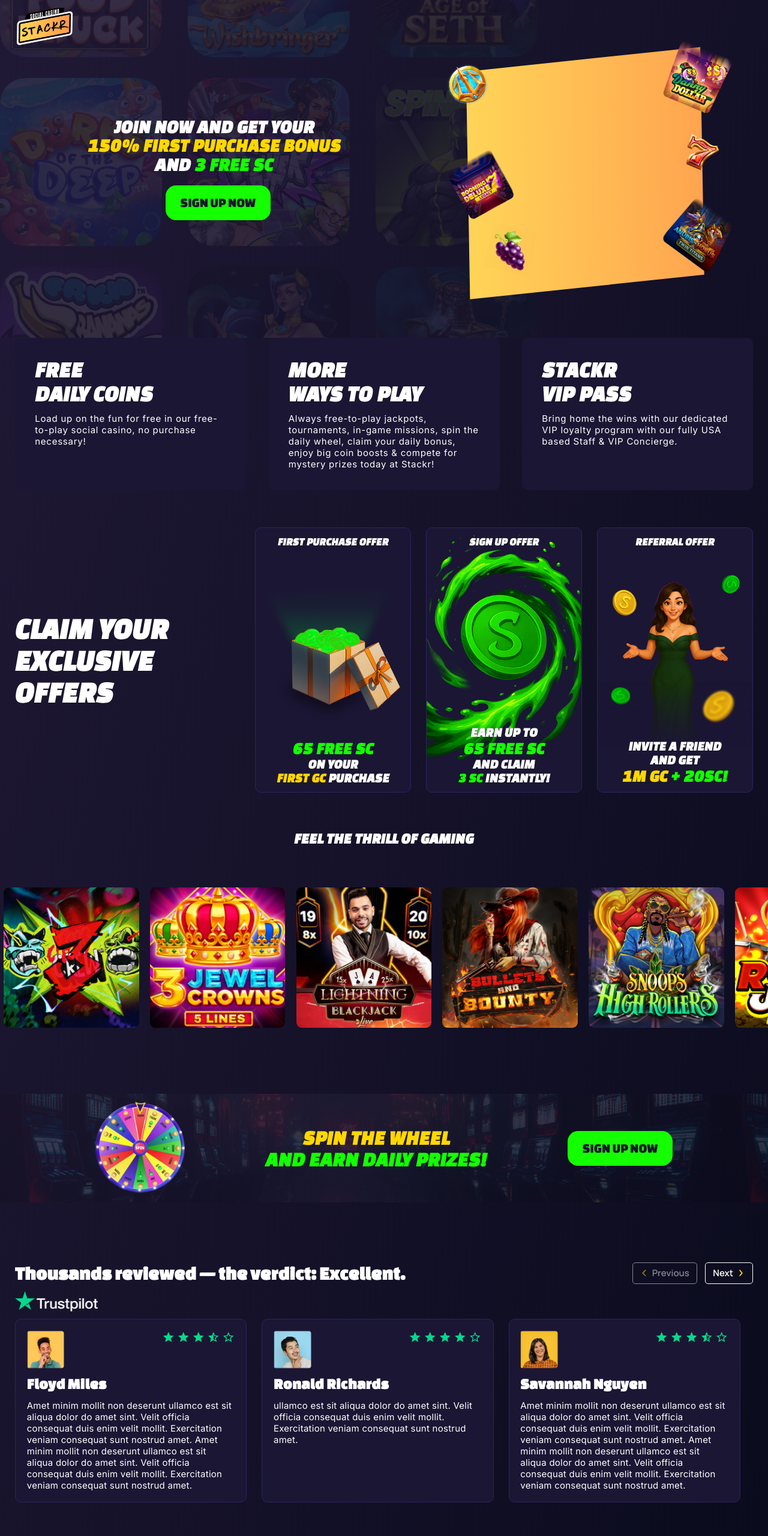
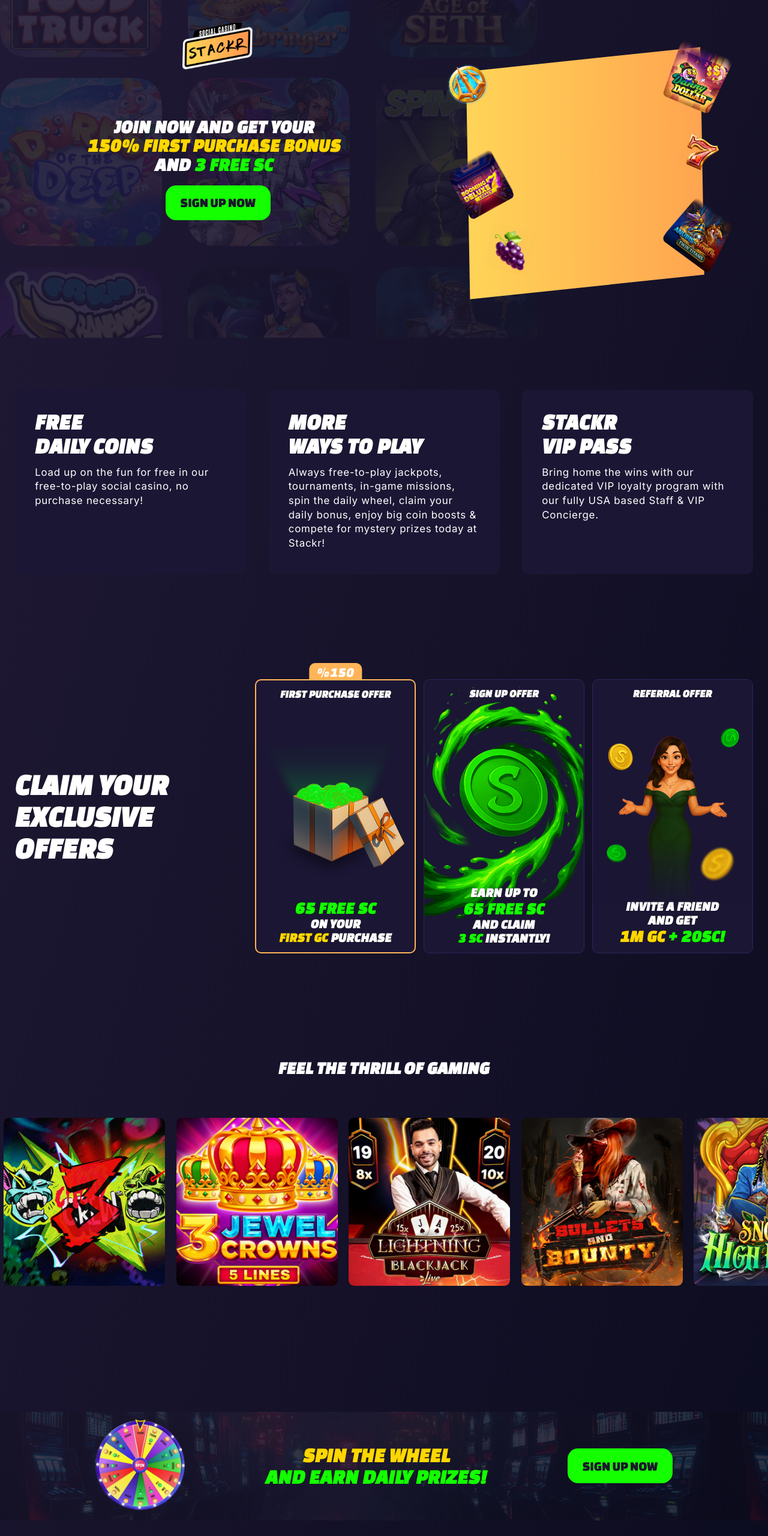
Before and after one commit to Adcropper-Developers/LP-Stackr, a plain HTML site: page index.html in a window 1280 px wide. Shown: the top 2560 px of the page at 60% size. Drawn offline with Linux system fonts and the light colour scheme; grey boxes are pictures that could not be loaded.

Commit message:
layout fix

```diff
--- a/index.html
+++ b/index.html
@@ -18,8 +18,8 @@
     <!-- Section 1 -->
     <section class="section1">
       <div class="container">
-        <img src="./assets/logo.png" class="logo" draggable="false" alt="Stackr Logo" />
         <div class="text-part">
+          <img src="./assets/logo.png" class="logo" draggable="false" alt="Stackr Logo" />
           <h1>
             Join Now and GET Your <br>
             <span class="text-yellow">150% first purchase bonus</span> <br>
@@ -31,7 +31,6 @@
         </div>
         <div class="anim-part">
           <video class="phone" autoplay playsinline muted loop>
-            <source src="./assets/phone.mp4" type="video/mp4" />
             <source src="./assets/phone.webm" type="video/webm" />
           </video>
           <picture>
@@ -104,10 +103,9 @@
     <section class="section3">
       <div class="container">
         <div class="header">
-          <h1>Claim Your Exclusive Offers</h1>
+          <h1>Claim Your <br> Exclusive <br> Offers</h1>
         </div>
         <div class="card">
-          <span class="card-header">%150</span>
           <h3>Sign Up Offer</h3>
           <picture>
             <source type="image/png" srcset="./assets/s_coin.png">
@@ -122,7 +120,6 @@
           </h2>
         </div>
         <div class="card">
-          <span class="card-header">%150</span>
           <h3>Referral Offer</h3>
           <picture>
             <source type="image/png" srcset="./assets/offer.png">
@@ -157,6 +154,36 @@
         <h1>Feel The Thrill Of Gaming</h1>
         <div class="game-wrapper">
           <picture>
+            <source type="image/png" srcset="./assets/game1.png">
+            <source type="image/webp" srcset="./assets/game1.webp">
+            <img src="./assets/game1.png" class="game" draggable="false" alt="crew 3" />
+          </picture>
+          <picture>
+            <source type="image/png" srcset="./assets/game2.png">
+            <source type="image/webp" srcset="./assets/game2.webp">
+            <img src="./assets/game2.png" class="game" draggable="false" alt="3 jewel crowns" />
+          </picture>
+          <picture>
+            <source type="image/png" srcset="./assets/game3.png">
+            <source type="image/webp" srcset="./assets/game3.webp">
+            <img src="./assets/game3.png" class="game" draggable="false" alt="lightning blackjack" />
+          </picture>
+          <picture>
+            <source type="image/png" srcset="./assets/game4.png">
+            <source type="image/webp" srcset="./assets/game4.webp">
+            <img src="./assets/game4.png" class="game" draggable="false" alt="bullets and bounty" />
+          </picture>
+          <picture>
+            <source type="image/png" srcset="./assets/game5.png">
+            <source type="image/webp" srcset="./assets/game5.webp">
+            <img src="./assets/game5.png" class="game" draggable="false" alt="snoops high rollers" />
+          </picture>
+          <picture>
+            <source type="image/png" srcset="./assets/game6.png">
+            <source type="image/webp" srcset="./assets/game6.webp">
+            <img src="./assets/game6.png" class="game" draggable="false" alt="rockin joker" />
+          </picture>
+           <picture>
             <source type="image/png" srcset="./assets/game1.png">
             <source type="image/webp" srcset="./assets/game1.webp">
             <img src="./assets/game1.png" class="game" draggable="false" alt="crew 3" />
--- a/style.css
+++ b/style.css
@@ -183,10 +183,11 @@ section {
 }
 
 .logo {
-  width: 8rem;
+  width: 10rem;
   position: absolute;
-  top: 1rem;
-  left: var(--gutter-x);
+  top: 3rem;
+  left: 50%;
+  transform: translateX(-50%);
 }
 
 .section1 h1 {
@@ -196,20 +197,22 @@ section {
   line-height: 100%;
 }
 
+.section1 .text-part {
+  height: 100%;
+}
+
 .section1 .text-part,
 .section1 .anim-part {
   width: 100%;
   display: flex;
   flex-direction: column;
   align-items: center;
+  justify-content: center;
+  position: relative;
 }
 
 .section1 .cta {
   margin-top: 1.5rem;
-}
-
-.section1 .anim-part {
-  position: relative;
 }
 
 .section1 .anim-part::before {
@@ -422,13 +425,24 @@ section {
 }
 
 /* Section 2 */
+.section2 {
+  padding-top: 7rem;
+  padding-bottom: 7rem;
+}
+
 .section2 .container {
-  display: grid;
+  /* display: grid;
   grid-template-columns: repeat(3, minmax(0, 1fr));
-  gap: 3rem;
+  gap: 3rem; */
+  max-width: 1500px;
+  display: flex;
+  flex-wrap: nowrap;
+  justify-content: space-evenly;
 }
 
 .box {
+  max-width: 440px;
+  aspect-ratio: 440/351;
   padding: 2.5rem;
   background-color: #1B1634;
   border-radius: 10px;
@@ -444,7 +458,8 @@ section {
 
 .box p {
   color: white;
-  font-size: 1.2rem;
+  font-size: 1.35rem;
+  line-height: 140%;
   margin-top: 1rem;
   letter-spacing: 0.06rem;
 }
@@ -467,13 +482,13 @@ section {
 
 /* Section 3 */
 .section3 .container {
+  max-width: 1500px;
   display: grid;
   grid-template-columns: 1.3fr 0.9fr 0.9fr 0.9fr;
-  gap: 2rem;
   grid-template-areas:
     "C1 C2 C3 C4";
-  padding-top: 5rem;
-  padding-bottom: 5rem;
+  padding-top: 7rem;
+  padding-bottom: 7rem;
 }
 
 .section3 .header {
@@ -500,6 +515,7 @@ section {
 }
 
 .card {
+  max-width: 280px;
   background-color: #1B1634;
   border-radius: 10px;
   padding: 1rem;
@@ -533,14 +549,22 @@ section {
 }
 
 .card:hover {
-  border: 2px solid #FFB458;
+  border: 1px solid #FFB458;
   transition: 0.2s all;
-  transform: scale(1.05);
 }
 
-.card:hover .card-header {
+.card-header {
   opacity: 1;
   transition: 0.2s all;
+}
+
+.card:nth-of-type(4) {
+  border: 2px solid #FFB458;
+}
+
+.card:hover {
+  border: 2px solid #FFB458;
+  transform: scale(1.05);
 }
 
 @media (hover: hover) {
@@ -550,7 +574,7 @@ section {
 }
 
 .card h3 {
-  font-size: 1.7rem;
+  font-size: 1.6rem;
   font-style: italic;
   position: relative;
   z-index: 2;
@@ -577,18 +601,25 @@ section {
 }
 
 /* Section 4 */
+.section4 {
+  padding-top: 7rem;
+  padding-bottom: 7rem;
+}
+
 .section4 .container {
   display: flex;
   flex-direction: column;
   align-items: center;
   padding: 0;
+  max-width: 1930px;
 }
 
 .section4 h1 {
   background: unset;
   -webkit-text-stroke: unset;
   font-style: italic;
-  font-size: 2rem;
+  font-size: 2.35rem;
+  margin-bottom: 3rem;
 }
 
 .game-wrapper {
@@ -597,11 +628,11 @@ section {
   display: flex;
   flex-wrap: nowrap;
   gap: 0.5rem;
-  padding: 5rem 0px;
+  padding: 2rem 0px;
 }
 
 .game {
-  width: 19rem;
+  width: 22.5rem;
   border: 6px solid transparent;
   transition: 0.2s all;
   border-radius: 15px;
@@ -620,7 +651,8 @@ section {
 
 /* Section 5 */
 .section5 {
-  margin-top: 3rem;
+  padding-top: 7rem;
+  padding-bottom: 7rem;
 }
 
 .section5 .container {
@@ -877,6 +909,18 @@ footer .container P {
   }
 }
 
+@media (max-width: 1500px) {
+  .section2 .container {
+    display: grid;
+    grid-template-columns: repeat(3, minmax(0, 1fr));
+    gap: 3rem;
+  }
+
+  .section3 .container {
+    gap: 1rem;
+  }
+}
+
 @media (max-width: 1300px) {
   .section1 .anim-part {
     width: 45%;
@@ -1019,7 +1063,7 @@ footer .container P {
   }
 
   .section1 {
-    height: 53rem;
+    height: 55rem;
   }
 
   .section1 .container {
@@ -1032,10 +1076,12 @@ footer .container P {
     position: relative;
     top: unset;
     left: unset;
+    transform: unset;
   }
 
   .section1 .text-part {
     width: 100%;
+    gap: 2rem;
   }
 
   .section1 .anim-part {
@@ -1071,6 +1117,11 @@ footer .container P {
   .section3 h1 {
     width: 100%;
     text-align: center;
+    margin-bottom: 2rem;
+  }
+
+  .section3 h1 br {
+    display: none;
   }
 
   .section3 .container {
@@ -1085,7 +1136,7 @@ footer .container P {
   }
 
   .game {
-    width: 12.5rem;
+    width: 16rem;
   }
 
   .section5 .container {
@@ -1111,7 +1162,7 @@ footer .container P {
   }
 
   .section1 {
-    height: 51rem;
+    height: 57.5rem;
   }
 
   .section1 .container {
@@ -1120,7 +1171,13 @@ footer .container P {
 
   .section1 .anim-part {
     transform: scale(0.6);
-    margin-top: -7rem;
+    margin-top: -4rem;
+  }
+
+  .section1 h1 {
+    margin: 0;
+    padding: 0;
+    font-size: 2.25rem;
   }
 
   .section2 .container {
```
